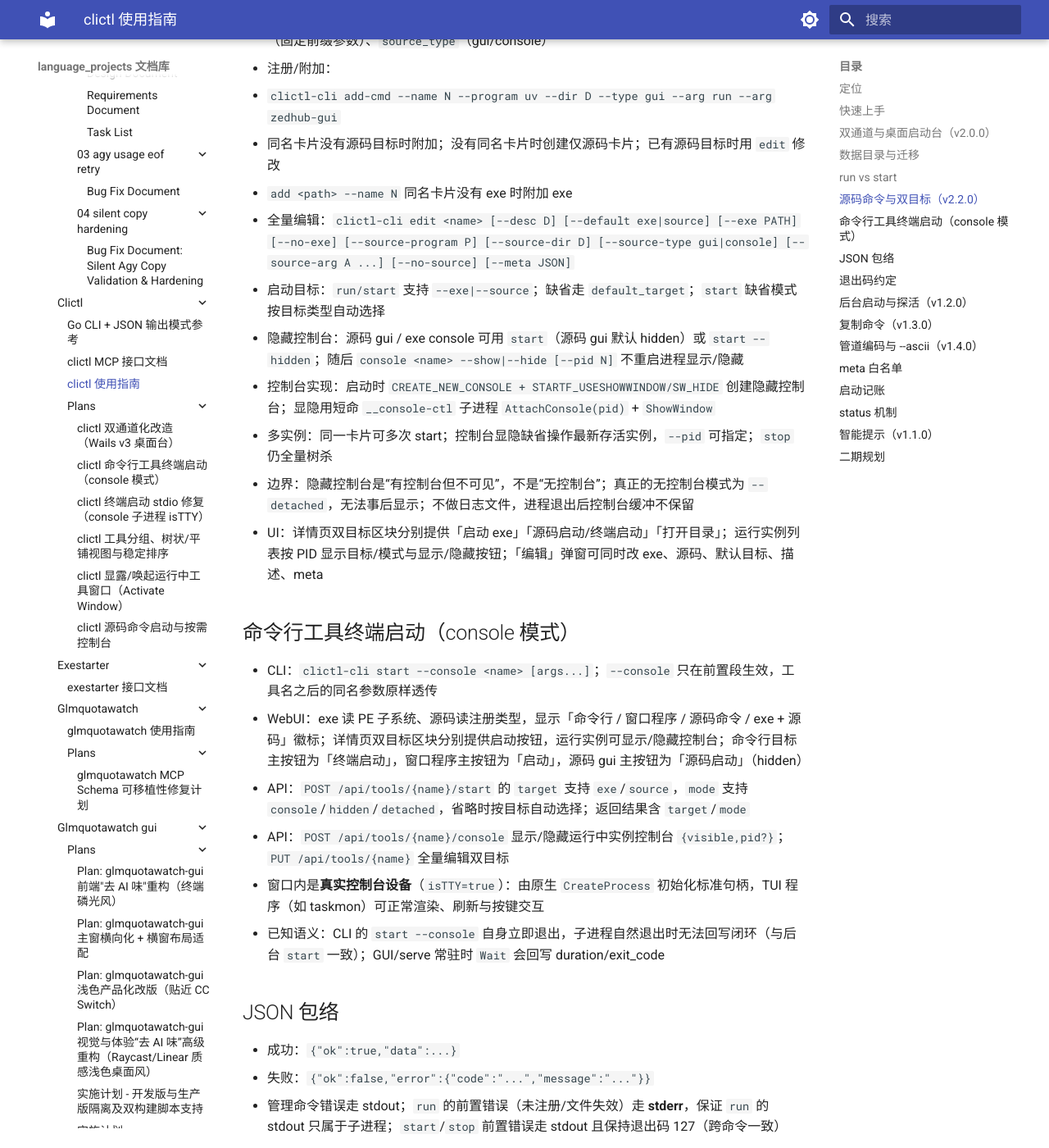
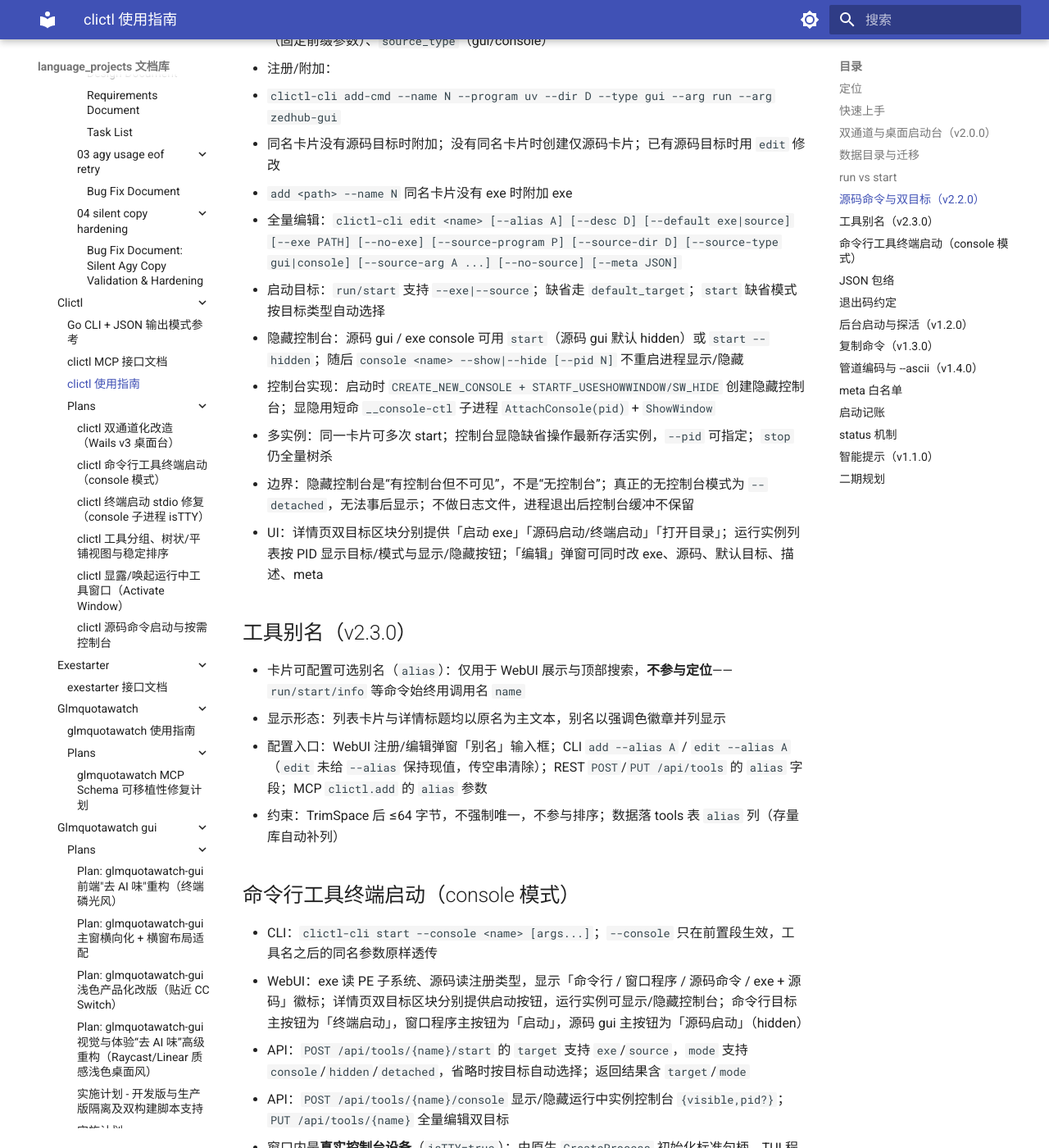
Before and after one commit to shihao-hub/td-language_projects, an MkDocs documentation site: the page built from docs/projects/go_projects/clictl/clictl 使用指南.md, in a window 1280 px wide and 1400 px high, scrolled down 3746 px. Shown: the whole window at 82% size. Built offline with MkDocs 1.6.1 and Material for MkDocs 9.7.7, drawn with Linux system fonts in a browser that asks for light colours; a script that is not in the unit is left out.

Commit message:
docs: 补充 clictl 工具别名 alias 文档
- 使用指南新增别名章节，编辑命令用法补 --alias

- MCP 接口文档补 alias 字段说明

- 存档 migrations/003_v2.3.0_tool_alias.sql

```diff
--- a/docs/projects/go_projects/clictl/clictl 使用指南.md
+++ b/docs/projects/go_projects/clictl/clictl 使用指南.md
@@ -128,13 +128,20 @@ clictl-cli completion powershell --uninstall   # 卸载
   - `clictl-cli add-cmd --name N --program uv --dir D --type gui --arg run --arg zedhub-gui`
   - 同名卡片没有源码目标时附加；没有同名卡片时创建仅源码卡片；已有源码目标时用 `edit` 修改
   - `add <path> --name N` 同名卡片没有 exe 时附加 exe
-- 全量编辑：`clictl-cli edit <name> [--desc D] [--default exe|source] [--exe PATH] [--no-exe] [--source-program P] [--source-dir D] [--source-type gui|console] [--source-arg A ...] [--no-source] [--meta JSON]`
+- 全量编辑：`clictl-cli edit <name> [--alias A] [--desc D] [--default exe|source] [--exe PATH] [--no-exe] [--source-program P] [--source-dir D] [--source-type gui|console] [--source-arg A ...] [--no-source] [--meta JSON]`
 - 启动目标：`run/start` 支持 `--exe|--source`；缺省走 `default_target`；`start` 缺省模式按目标类型自动选择
 - 隐藏控制台：源码 gui / exe console 可用 `start`（源码 gui 默认 hidden）或 `start --hidden`；随后 `console <name> --show|--hide [--pid N]` 不重启进程显示/隐藏
 - 控制台实现：启动时 `CREATE_NEW_CONSOLE + STARTF_USESHOWWINDOW/SW_HIDE` 创建隐藏控制台；显隐用短命 `__console-ctl` 子进程 `AttachConsole(pid)` + `ShowWindow`
 - 多实例：同一卡片可多次 start；控制台显隐缺省操作最新存活实例，`--pid` 可指定；`stop` 仍全量树杀
 - 边界：隐藏控制台是“有控制台但不可见”，不是“无控制台”；真正的无控制台模式为 `--detached`，无法事后显示；不做日志文件，进程退出后控制台缓冲不保留
 - UI：详情页双目标区块分别提供「启动 exe」「源码启动/终端启动」「打开目录」；运行实例列表按 PID 显示目标/模式与显示/隐藏按钮；「编辑」弹窗可同时改 exe、源码、默认目标、描述、meta
+
+## 工具别名（v2.3.0）
+
+- 卡片可配置可选别名（`alias`）：仅用于 WebUI 展示与顶部搜索，**不参与定位**——`run/start/info` 等命令始终用调用名 `name`
+- 显示形态：列表卡片与详情标题均以原名为主文本，别名以强调色徽章并列显示
+- 配置入口：WebUI 注册/编辑弹窗「别名」输入框；CLI `add --alias A` / `edit --alias A`（`edit` 未给 `--alias` 保持现值，传空串清除）；REST `POST`/`PUT /api/tools` 的 `alias` 字段；MCP `clictl.add` 的 `alias` 参数
+- 约束：TrimSpace 后 ≤64 字节，不强制唯一，不参与排序；数据落 tools 表 `alias` 列（存量库自动补列）
 
 ## 命令行工具终端启动（console 模式）
 
```
Also changed, not shown: docs/projects/go_projects/clictl/MCP 接口文档.md (+2 -0 lines), 1 other file.
